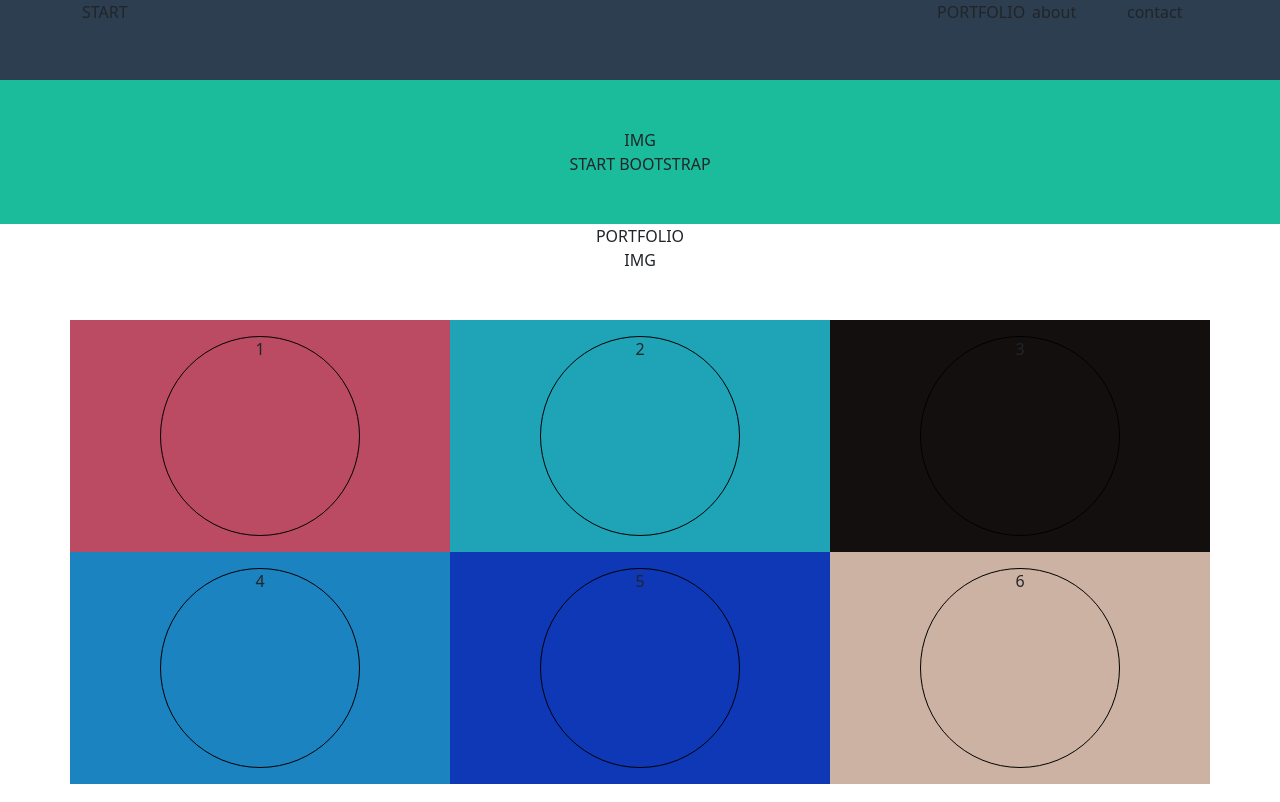
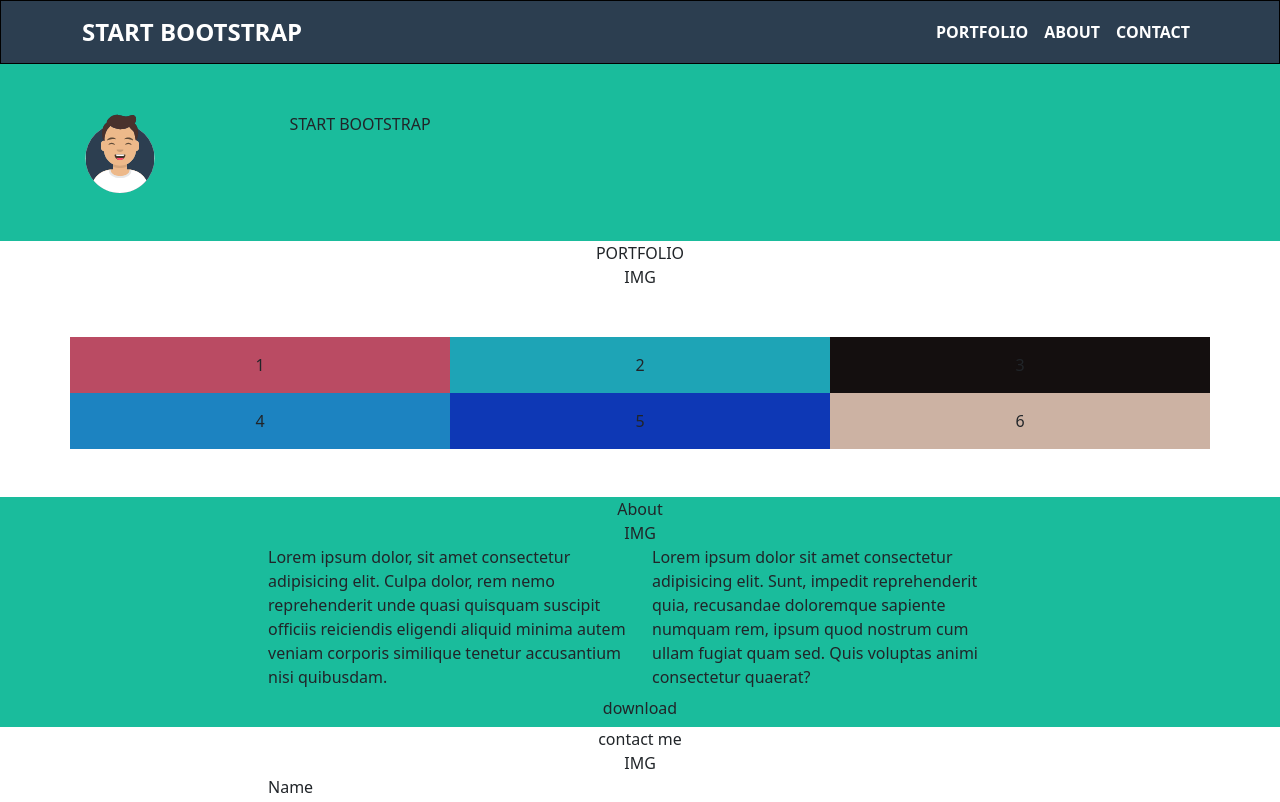
Before and after one commit to VikVanDik/html-css-bootstrap-freelancer, a plain HTML site: page index.html in a window 1280 px wide. Shown: the top 802 px of the page. Drawn offline with nearby package versions, Linux system fonts and the light colour scheme.

Commit message:
[add]: imges and header section

```diff
--- a/index.html
+++ b/index.html
@@ -10,25 +10,36 @@
 </head>
 <body>
   <header class="dark-blue">
-    <div class="container">
-      <div class="row justify-content-between">
-        <div class="col-1">START</div>
-        <div class="col-1 d-md-none">H</div>
-        <div class="col-3 d-none d-md-block">
-          <div class="row row-cols-md-3">
-            <div class="col text-uppercase ">portfolio</div>
-            <div class="col">about</div>
-            <div class="col">contact</div>
-          </div>
+    <nav class="navbar navbar-expand-lg dark-blue debug">
+      <div class="container">
+        <a class="navbar-brand text-uppercase white-c fs-4  fw-bold" href="#">start bootstrap</a>
+        <button class="navbar-toggler" type="button" data-bs-toggle="collapse" data-bs-target="#navbarNavDropdown" aria-controls="navbarNavDropdown" aria-expanded="false" aria-label="Toggle navigation">
+        <span class="navbar-toggler-icon white-c"></span>
+        </button>
+        <div class="collapse navbar-collapse" id="navbarNavDropdown">
+          <ul class="navbar-nav ms-auto">
+            <li class="nav-item">
+              <a class="nav-link text-uppercase white-c fw-bold" aria-current="page" href="#">portfolio</a>
+            </li>
+            <li class="nav-item">
+              <a class="nav-link text-uppercase white-c fw-bold" href="#">about</a>
+            </li>
+            <li class="nav-item">
+              <a class="nav-link text-uppercase white-c fw-bold fs-6" href="#">contact</a>
+            </li>
+          </ul>
         </div>
       </div>
-    </div>
+    </nav>
   </header>
   <main>
     <section class="start-b water-green">
       <div class="container">
-        <div class="row justify-content-center py-5">
-          <div class=" text-center">IMG</div>
+        <div class="row row-cols-1 py-5">
+
+            <img src="./img/avatar.svg" alt="avatar" class="avatar">
+
+
           <div class="col-4 text-center ">START BOOTSTRAP</div>
         </div>
       </div>
@@ -45,32 +56,32 @@
       <div class="container py-5">
         <div class="row row-cols-1 row-cols-md-2 row-cols-lg-3">
           <div class="col violet d-flex justify-content-center">
-            <div class="circle my-3 text-center">
+            <div class=" my-3 text-center">
               1
             </div>
           </div>
           <div class="col light-blue d-flex justify-content-center">
-            <div class="circle my-3 text-center">
+            <div class=" my-3 text-center">
               2
             </div>
           </div>
           <div class="col black d-flex justify-content-center">
-            <div class="circle my-3 text-center">
+            <div class=" my-3 text-center">
               3
             </div>
           </div>
           <div class="col light-blue-2 d-flex justify-content-center">
-            <div class="circle my-3 text-center">
+            <div class=" my-3 text-center">
               4
             </div>
           </div>
           <div class="col blue d-flex justify-content-center">
-            <div class="circle my-3 text-center">
+            <div class=" my-3 text-center">
               5
             </div>
           </div>
           <div class="col sand d-flex justify-content-center">
-            <div class="circle my-3 text-center">
+            <div class=" my-3 text-center">
               6
             </div>
           </div>
--- a/style/style.css
+++ b/style/style.css
@@ -11,6 +11,15 @@
 } */
 
 /* PALETTE COLORI */
+
+.debug {
+  background-color: rgba(50, 50, 50, 0.5);
+  border: 1px solid black;
+}
+
+.white-c {
+  color: white;
+}
 
 .dark-blue {
   background-color: #2C3E50;
@@ -48,12 +57,9 @@
   background-color: #3A546D;
 }
 
-header {
-  height: 80px;
-}
 
 .container-v {
-  width: 75%;
+  width: 60%;
   margin: 0 auto;
   max-width: 1200px;
 }
@@ -62,9 +68,6 @@ header {
   padding-bottom: 100px;
 }
 
-.circle {
-  height: 200px;
-  width: 200px;
-  border-radius: 50%;
-  border: 1px solid black;
+.avatar {
+  width: 100px;
 }
```
Also changed, not shown: img/avatar.svg (added), img/cabin.png (added), img/cake.png (added), img/circus.png (added), img/desktop.png (deleted), img/game.png (added), img/safe.png (added), img/submarine.png (added).
